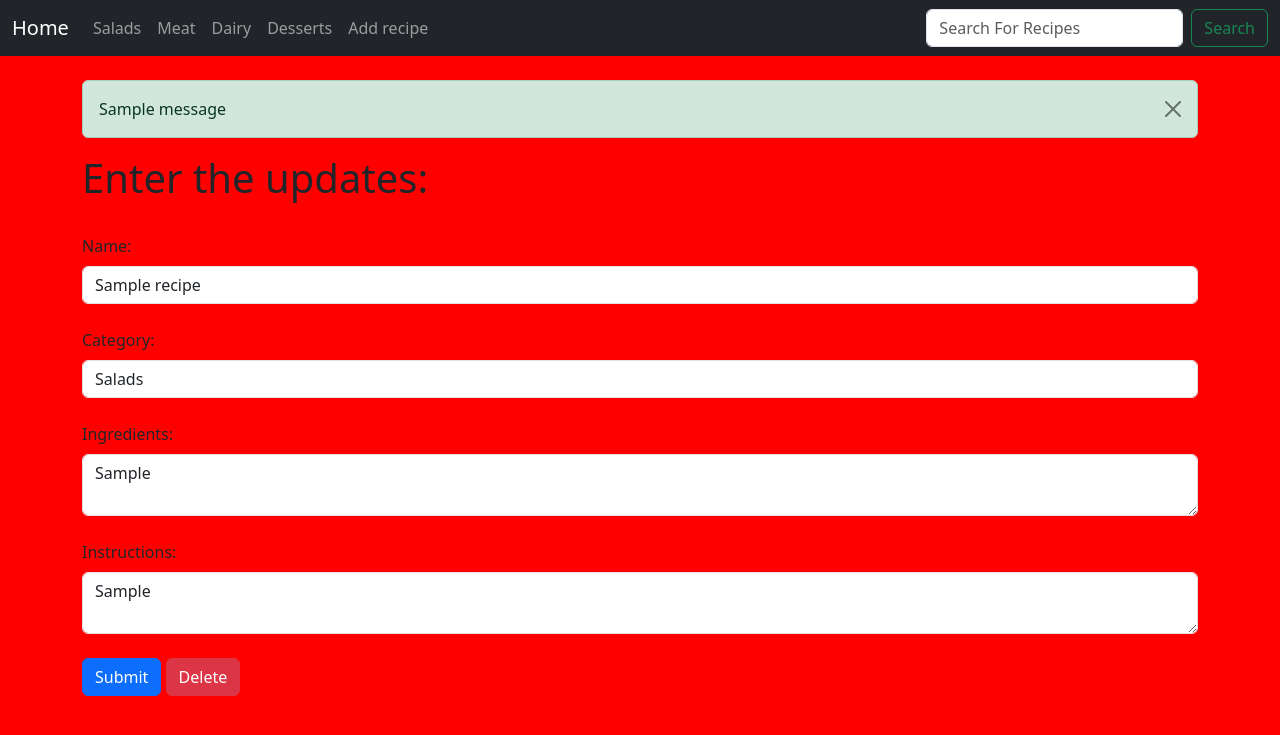
After one commit to Daniel-Shwartzman/RecipesManager, a Flask app: page /update-recipe/1 in a window 1280 px wide. The commit adds this page. Shown: the top 735 px of the page. Run offline with Flask 3, Linux system fonts and the light colour scheme; tables that the repository leaves empty hold one stand-in row (values such as "Sample post"); one stand-in notice (Sample message) is shown.

Commit message:
enabled update and delete

```diff
--- a/requirements.txt
+++ b/requirements.txt
@@ -2,3 +2,4 @@ Flask
 Flask-WTF
 python-dotenv
 Flask-SQLAlchemy
+psycopg2-binary
--- a/website/controller.py
+++ b/website/controller.py
@@ -1,4 +1,4 @@
-from flask import Blueprint, render_template, flash
+from flask import Blueprint, render_template, flash, request
 from website.forms import RecipeForm
 from website.module import db, Recipe
 
@@ -50,3 +50,35 @@ def dairy():
 def desserts():
     our_recipes = Recipe.query.order_by(Recipe.date_created).all()
     return render_template('desserts.html', our_recipes=our_recipes)
+
+@routes.route('/update-recipe/<int:id>', methods=['GET', 'POST'])
+def update_recipe(id):
+    recipe_to_update = Recipe.query.get_or_404(id)
+    form = RecipeForm(obj=recipe_to_update)
+
+    if form.validate_on_submit():
+        recipe_to_update.name = form.name.data
+        recipe_to_update.category = form.category.data
+        recipe_to_update.ingredients = form.ingredients.data
+        recipe_to_update.instructions = form.instructions.data
+        try:
+            db.session.commit()
+            flash(f'Recipe updated for {recipe_to_update.name}!', 'success')
+            return render_template('update.html', form=form, recipe_to_update=recipe_to_update)
+        except:
+            flash('There was an issue updating your recipe.', 'danger')
+    return render_template('update.html', form=form, recipe_to_update=recipe_to_update, id=id)
+
+@routes.route('/delete-recipe/<int:id>')
+def delete_recipe(id):
+    recipe_to_delete = Recipe.query.get_or_404(id)
+    name = None
+    form = RecipeForm()
+    try:
+        db.session.delete(recipe_to_delete)
+        db.session.commit()
+        flash(f'Recipe deleted for {recipe_to_delete.name}!', 'success')
+        return render_template('recipe.html', form=form, name=name)
+    except:
+        flash('There was an issue deleting your recipe.', 'danger')
+    return render_template('recipe.html', form=form, name=name)
--- a/website/templates/dairy.html
+++ b/website/templates/dairy.html
@@ -13,7 +13,7 @@
 {% if recipe.category == "dairy" %}
     <tr>
     <td>{{ recipe.id }}<br/></td>
-    <td>{{ recipe.name }}<br/></td>
+    <td><a href="{{ url_for('routes.update_recipe', id=recipe.id) }}">{{ recipe.name }}</a><br/></td>
     <td>{{ recipe.category }}<br/></td>
     <td>{{ recipe.ingredients }}<br/></td>
     <td>{{ recipe.instructions }}</td>
--- a/website/templates/desserts.html
+++ b/website/templates/desserts.html
@@ -13,7 +13,7 @@
 {% if recipe.category == "desserts" %}
     <tr>
     <td>{{ recipe.id }}<br/></td>
-    <td>{{ recipe.name }}<br/></td>
+    <td><a href="{{ url_for('routes.update_recipe', id=recipe.id) }}">{{ recipe.name }}</a><br/></td>
     <td>{{ recipe.category }}<br/></td>
     <td>{{ recipe.ingredients }}<br/></td>
     <td>{{ recipe.instructions }}</td>
--- a/website/templates/meat.html
+++ b/website/templates/meat.html
@@ -13,7 +13,7 @@
 {% if recipe.category == "meat" %}
     <tr>
     <td>{{ recipe.id }}<br/></td>
-    <td>{{ recipe.name }}<br/></td>
+    <td><a href="{{ url_for('routes.update_recipe', id=recipe.id) }}">{{ recipe.name }}</a><br/></td>
     <td>{{ recipe.category }}<br/></td>
     <td>{{ recipe.ingredients }}<br/></td>
     <td>{{ recipe.instructions }}</td>
--- a/website/templates/salads.html
+++ b/website/templates/salads.html
@@ -13,7 +13,7 @@
 {% if recipe.category == "salads" %}
     <tr>
     <td>{{ recipe.id }}<br/></td>
-    <td>{{ recipe.name }}<br/></td>
+    <td><a href="{{ url_for('routes.update_recipe', id=recipe.id) }}">{{ recipe.name }}</a><br/></td>
     <td>{{ recipe.category }}<br/></td>
     <td>{{ recipe.ingredients }}<br/></td>
     <td>{{ recipe.instructions }}</td>
--- /dev/null
+++ b/website/templates/update.html
@@ -0,0 +1,36 @@
+{% extends "base.html" %}
+
+{% block content %}
+
+{% for message in get_flashed_messages() %}
+    <div class="alert alert-success alert-dismissible fade show" role="alert">
+        {{ message }}
+        <button type="button" class="btn-close" data-bs-dismiss="alert" aria-label="Close"></button>
+    </div>
+{% endfor %}
+
+{% if name %}
+    <h1> Recipe {{ name }} Updated!</h1>
+{% else %}
+    <h1>Enter the updates:</h1>
+    <br/>
+    <form action="/update-recipe/{{ recipe_to_update.id }}" method="post">
+        {{ form.hidden_tag() }}
+
+        {{ form.name.label(class="form-label") }}
+        {{ form.name(class="form-control") }}<br/>
+
+        {{ form.category.label(class="form-label") }}
+        {{ form.category(class_="form-control") }}<br/>
+
+        {{ form.ingredients.label(class="form-label") }}
+        {{ form.ingredients(class="form-control") }}<br/>
+
+        {{ form.instructions.label(class="form-label") }}
+        {{ form.instructions(class="form-control") }}<br/>
+
+        {{ form.submit(class="btn btn-primary") }}
+        <a href="{{ url_for('routes.delete_recipe', id=id) }}" class="btn btn-danger">Delete</a>
+    </form>
+{% endif %}
+{% endblock %}
```
